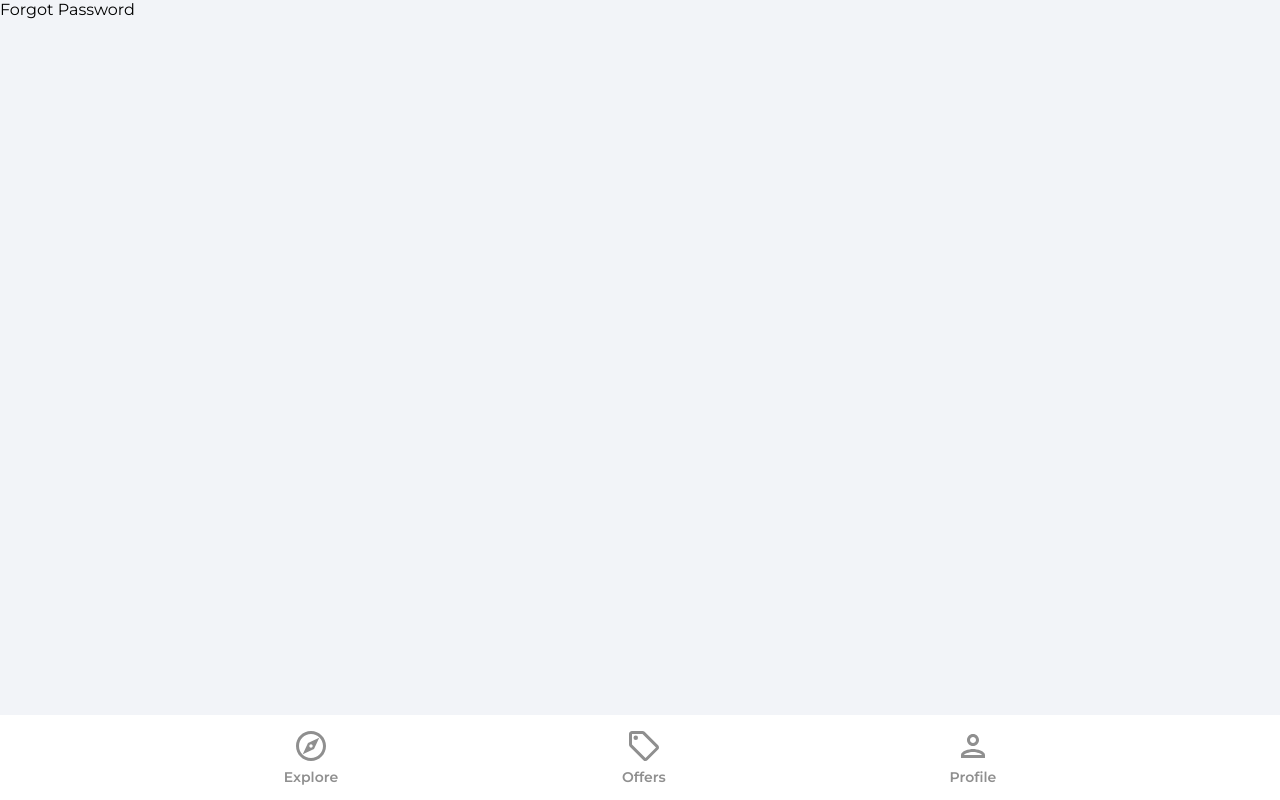
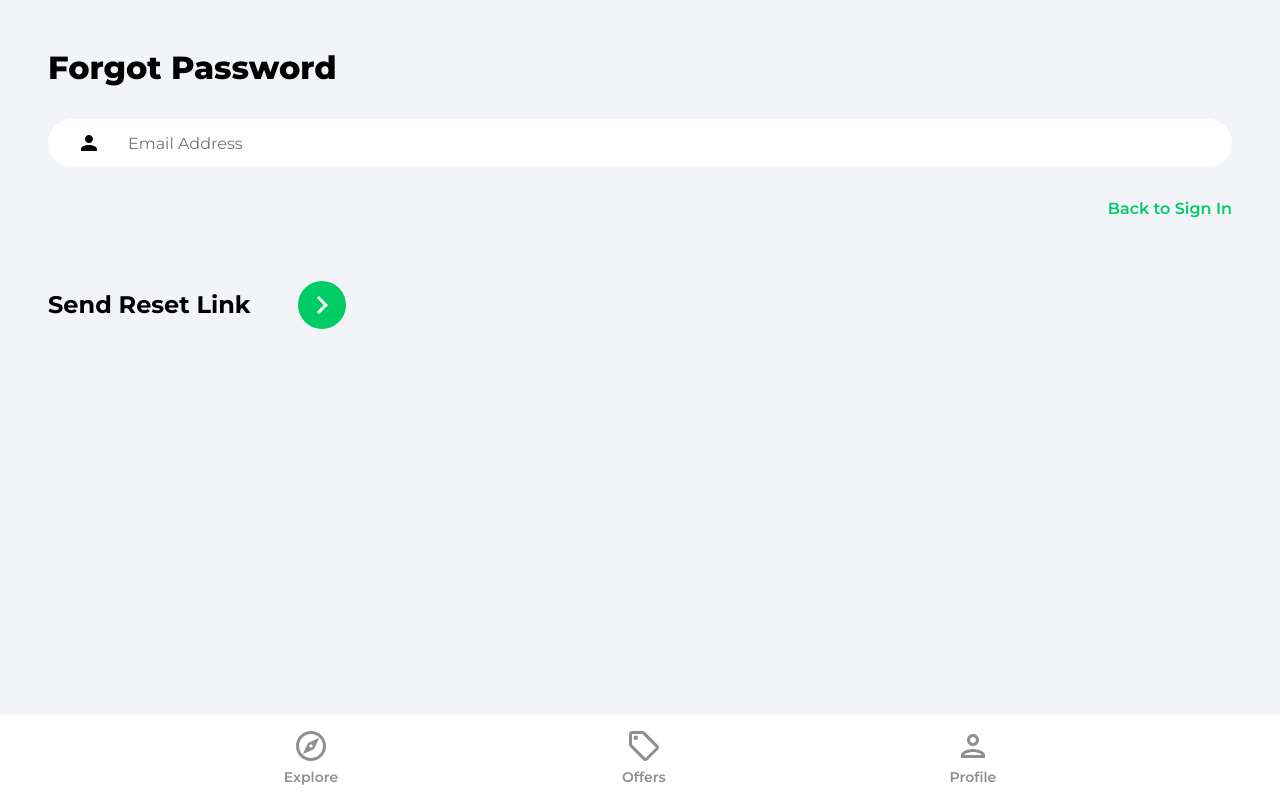
Before and after one commit to DeviousLab/housing-marketplace, a React (Create React App) app: page /forgotpassword in a window 1280 px wide. Built offline with nearby package versions, Linux system fonts and the light colour scheme.

Commit message:
Implemented method to reset password
Signed-off-by: DeviousLab <deviouslab@gmail.com>

```diff
--- a/src/pages/ForgotPassword.jsx
+++ b/src/pages/ForgotPassword.jsx
@@ -1,6 +1,45 @@
+import { useState } from 'react';
+import { Link } from 'react-router-dom';
+import { getAuth, sendPasswordResetEmail } from 'firebase/auth';
+import { toast } from 'react-toastify';
+
+import { ReactComponent as ArrowRightIcon } from '../assets/svg/keyboardArrowRightIcon.svg';
+
 function ForgotPassword() {
+  const [email, setEmail] = useState('');
+
+  const onChange = (e) => {
+    setEmail(e.target.value);
+  }
+
+  const onSubmit = async (e) => {
+    e.preventDefault();
+    try {
+      const auth = getAuth();
+      await sendPasswordResetEmail(auth, email);
+      toast.success('Password reset email sent successfully!');
+    } catch (error) {
+      toast.error('Could not send password reset email');
+    }
+  }
   return (
-    <div>Forgot Password</div>
+    <div className="pageContainer">
+      <header>
+        <p className="pageHeader">Forgot Password</p>
+      </header>
+      <main>
+        <form onSubmit={onSubmit}>
+          <input type="email" name="email" id="email" className="emailInput" placeholder="Email Address" value={email} onChange={onChange} />
+          <Link className='forgotPasswordLink' to='/signin'>Back to Sign In</Link>
+          <div className="signInBar">
+            <p className="signInText">Send Reset Link</p>
+            <button className='signInButton'>
+              <ArrowRightIcon fill='#fff' width='36px' height='36px' />
+            </button>
+          </div>
+        </form>
+      </main>
+    </div>
   )
 }
 
```
